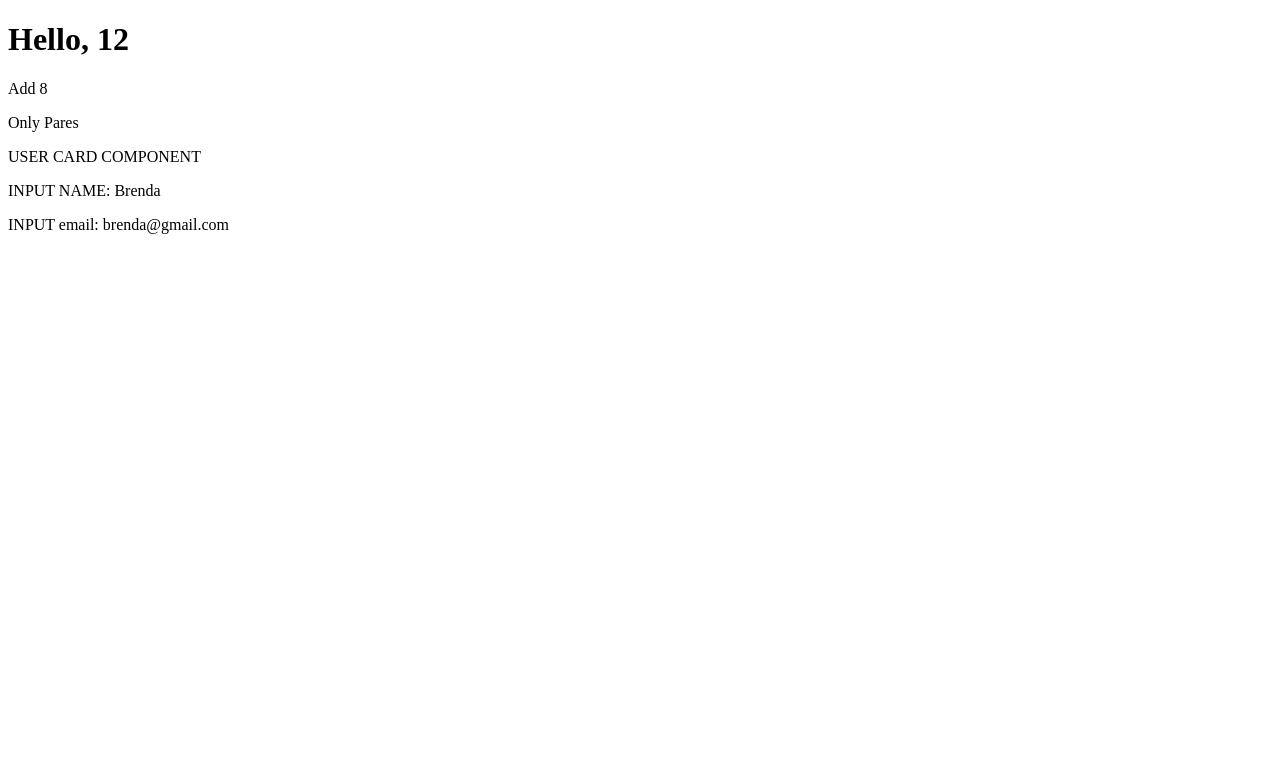
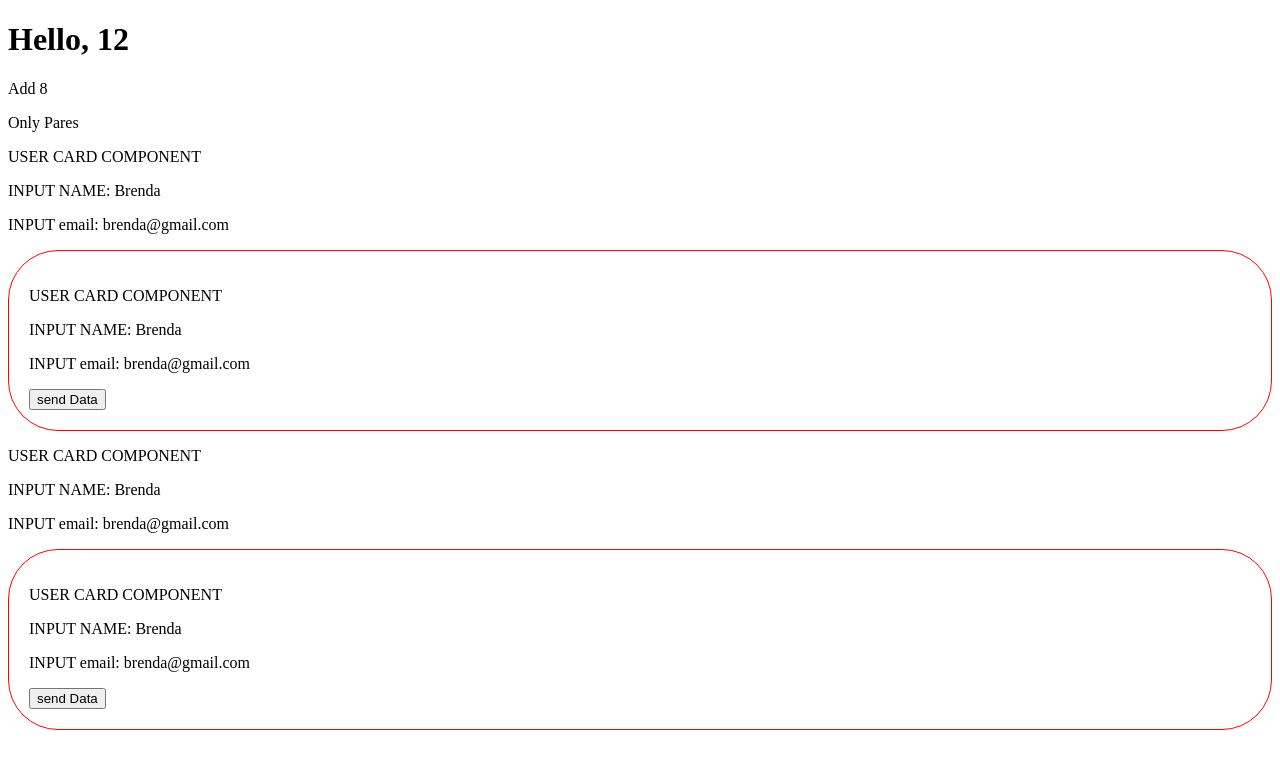
Before and after one commit to Khenya/Angular_Course-, an Angular app: page / in a window 1280 px wide. Shown: the top 768 px of the page. Built offline with nearby package versions, Linux system fonts and the light colour scheme.

Commit message:
[26-09-2024] task: styles, first output, parent and child component communication

```diff
--- a/src/app/app.component.html
+++ b/src/app/app.component.html
@@ -5,3 +5,8 @@
 <p>Only Pares {{ getArray() }}</p>
 
 <user-card name="Brenda" [email]="'brenda@gmail.com'"></user-card>
+<user-card
+    name = "Brenda"
+    [email]="'brenda@gmail.com'"
+    (sendData)="receiveData($event)"
+/>
--- a/src/app/app.component.ts
+++ b/src/app/app.component.ts
@@ -70,4 +70,8 @@ export class AppComponent {
       console.log('person = ', persons[index])
     }
   }
+
+  public receiveData(data:any){
+    console.log('Print in father component: ', data)
+  }
 }
--- a/src/app/user-card/user-card.component.html
+++ b/src/app/user-card/user-card.component.html
@@ -1,3 +1,9 @@
 <p>USER CARD COMPONENT</p>
 <p>INPUT NAME: {{ name }}</p>
 <p>INPUT email: {{ email }}</p>
+<div class="user-card">
+    <p>USER CARD COMPONENT</p>
+    <p>INPUT NAME: {{ name }}</p>
+    <p>INPUT email: {{ email }}</p>
+    <button (click)="onSendData()">send Data</button>
+</div>
--- a/src/app/user-card/user-card.component.scss
+++ b/src/app/user-card/user-card.component.scss
@@ -0,0 +1,5 @@
+.user-card{
+    border: 1px solid red;
+    border-radius: 50px;
+    padding: 20px;
+}
--- a/src/app/user-card/user-card.component.ts
+++ b/src/app/user-card/user-card.component.ts
@@ -1,4 +1,4 @@
-import { Component, Input, Output } from '@angular/core';
+import { Component, EventEmitter, Input, Output } from '@angular/core';
 
 @Component({
   selector: 'user-card',
@@ -12,6 +12,11 @@ export class UserCardComponent {
   @Input() name:string = ''
   @Input() email:string = ''
 
-  @Output() sendData: any
+  @Output() sendData = new EventEmitter()
+
+  public onSendData(){
+    //console.log('onSendData in child')
+    this.sendData.emit('Hi from child component')
+  }
 
 }
```
